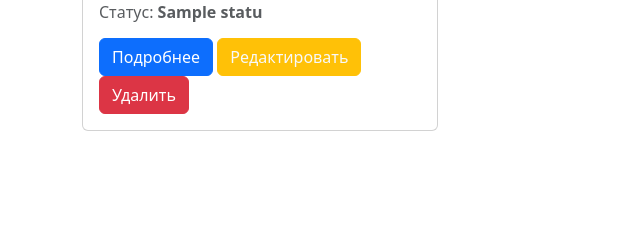
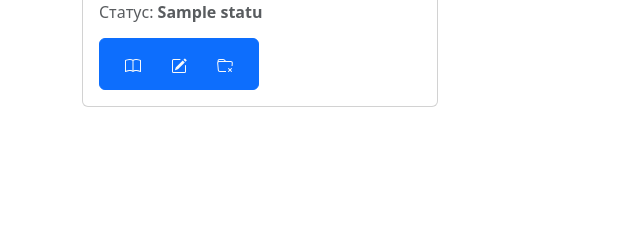
Before and after one commit to azamatclb/azamat_arzygulov-issue_tracker, a Django app: page / in a window 1280 px wide. Shown: the part 137-377 px from the top of the page, without its empty margins (0-640 px from the left). Run offline with Django 5.2, Linux system fonts and the light colour scheme; tables that the repository leaves empty hold one stand-in row (values such as "Sample post"); parts of the project's set-up code (start-up, migrations or seed data) failed here and were passed over.

Commit message:
Заменил текста кнопок Подробнее Редактировать Удалить на иконки на главной странице и детального просмотра

```diff
--- a/templates/task_list.html
+++ b/templates/task_list.html
@@ -12,16 +12,44 @@
                     <div class="card">
                         <div class="card-body">
                             <h5 class="card-title">{{ task.summary }}</h5>
-                            <h6 class="card-subtitle mb-2 text-body-secondary">Тип: <strong>{{ task.type.name|safe }}</strong></h6>
-                            <h6 class="card-subtitle mb-2 text-body-secondary">Статус: <strong>{{ task.status }}</strong></h6>
+                            <h6 class="card-subtitle mb-2 text-body-secondary">Тип:
+                                <strong>{{ task.type.name|safe }}</strong></h6>
+                            <h6 class="card-subtitle mb-2 text-body-secondary">Статус:
+                                <strong>{{ task.status }}</strong></h6>
                             <p class="card-text"></p>
-                            <a href="{% url 'task_view' task.pk %}" class="btn btn-primary">Подробнее</a>
-                            <a href="{% url 'task_update' task.pk %}" class="text-light btn btn-warning">Редактировать</a>
-                            <a href="{% url 'task_delete' task.pk %}" class="btn btn-danger">Удалить</a>
+                            {#                            <a href="{% url 'task_view' task.pk %}" class="btn btn-primary">Подробнее</a>#}
+                            {#                            <a href="{% url 'task_update' task.pk %}"#}
+                            {#                               class="text-light btn btn-warning">Редактировать</a>#}
+                            {#                            <a href="{% url 'task_delete' task.pk %}" class="btn btn-danger">Удалить</a>#}
+                            <div class="btn btn-primary">
+                                <a href="{% url 'task_view' task.pk %}" class="btn text-light">
+                                    <svg xmlns="http://www.w3.org/2000/svg" width="16" height="16" fill="currentColor"
+                                         class="bi bi-book" viewBox="0 0 16 16">
+                                        <path d="M1 2.828c.885-.37 2.154-.769 3.388-.893 1.33-.134 2.458.063 3.112.752v9.746c-.935-.53-2.12-.603-3.213-.493-1.18.12-2.37.461-3.287.811zm7.5-.141c.654-.689 1.782-.886 3.112-.752 1.234.124 2.503.523 3.388.893v9.923c-.918-.35-2.107-.692-3.287-.81-1.094-.111-2.278-.039-3.213.492zM8 1.783C7.015.936 5.587.81 4.287.94c-1.514.153-3.042.672-3.994 1.105A.5.5 0 0 0 0 2.5v11a.5.5 0 0 0 .707.455c.882-.4 2.303-.881 3.68-1.02 1.409-.142 2.59.087 3.223.877a.5.5 0 0 0 .78 0c.633-.79 1.814-1.019 3.222-.877 1.378.139 2.8.62 3.681 1.02A.5.5 0 0 0 16 13.5v-11a.5.5 0 0 0-.293-.455c-.952-.433-2.48-.952-3.994-1.105C10.413.809 8.985.936 8 1.783"/>
+                                    </svg>
+                                </a>
+                                <a href="{% url 'task_update' task.pk %}" class="btn text-light">
+                                    <svg xmlns="http://www.w3.org/2000/svg" width="16" height="16" fill="currentColor"
+                                         class="bi bi-pencil-square" viewBox="0 0 16 16">
+                                        <path d="M15.502 1.94a.5.5 0 0 1 0 .706L14.459 3.69l-2-2L13.502.646a.5.5 0 0 1 .707 0l1.293 1.293zm-1.75 2.456-2-2L4.939 9.21a.5.5 0 0 0-.121.196l-.805 2.414a.25.25 0 0 0 .316.316l2.414-.805a.5.5 0 0 0 .196-.12l6.813-6.814z"/>
+                                        <path fill-rule="evenodd"
+                                              d="M1 13.5A1.5 1.5 0 0 0 2.5 15h11a1.5 1.5 0 0 0 1.5-1.5v-6a.5.5 0 0 0-1 0v6a.5.5 0 0 1-.5.5h-11a.5.5 0 0 1-.5-.5v-11a.5.5 0 0 1 .5-.5H9a.5.5 0 0 0 0-1H2.5A1.5 1.5 0 0 0 1 2.5z"/>
+                                    </svg>
+                                </a>
+                                <a href="{% url 'task_delete' task.pk %}" class="btn text-light">
+                                    <svg xmlns="http://www.w3.org/2000/svg" width="16" height="16" fill="currentColor"
+                                         class="bi bi-folder-x" viewBox="0 0 16 16">
+                                        <path d="M.54 3.87.5 3a2 2 0 0 1 2-2h3.672a2 2 0 0 1 1.414.586l.828.828A2 2 0 0 0 9.828 3h3.982a2 2 0 0 1 1.992 2.181L15.546 8H14.54l.265-2.91A1 1 0 0 0 13.81 4H2.19a1 1 0 0 0-.996 1.09l.637 7a1 1 0 0 0 .995.91H9v1H2.826a2 2 0 0 1-1.991-1.819l-.637-7a2 2 0 0 1 .342-1.31zm6.339-1.577A1 1 0 0 0 6.172 2H2.5a1 1 0 0 0-1 .981l.006.139q.323-.119.684-.12h5.396z"/>
+                                        <path d="M11.854 10.146a.5.5 0 0 0-.707.708L12.293 12l-1.146 1.146a.5.5 0 0 0 .707.708L13 12.707l1.146 1.147a.5.5 0 0 0 .708-.708L13.707 12l1.147-1.146a.5.5 0 0 0-.707-.708L13 11.293z"/>
+                                    </svg>
+                                </a>
+                            </div>
                         </div>
                     </div>
                 </div>
             {% endfor %}
+
+
         </div>
     </div>
 {% endblock %}
--- a/webapp/views.py
+++ b/webapp/views.py
@@ -16,8 +16,8 @@ class TasksListView(TemplateView):
 
 
 class AddTaskView(View):
-    def dispatch(self, request, *args, **kwargs):
-        return super().dispatch(request, *args, **kwargs)
+    # def dispatch(self, request, *args, **kwargs):
+    #     return super().dispatch(request, *args, **kwargs)
 
     def get(self, request, *args, **kwargs):
         form = TaskForm()
@@ -37,9 +37,9 @@ class AddTaskView(View):
 class TaskDetailView(TemplateView):
     template_name = 'task_detail.html'
 
-    def get_context_data(self, pk, **kwargs):
+    def get_context_data(self, **kwargs):
         context = super().get_context_data(**kwargs)
-        task = get_object_or_404(Task, pk=pk)
+        task = get_object_or_404(Task, pk=kwargs.get('pk'))
         context['task'] = task
         return context
 
```
Also changed, not shown: templates/task_detail.html (+18 -2 lines).
